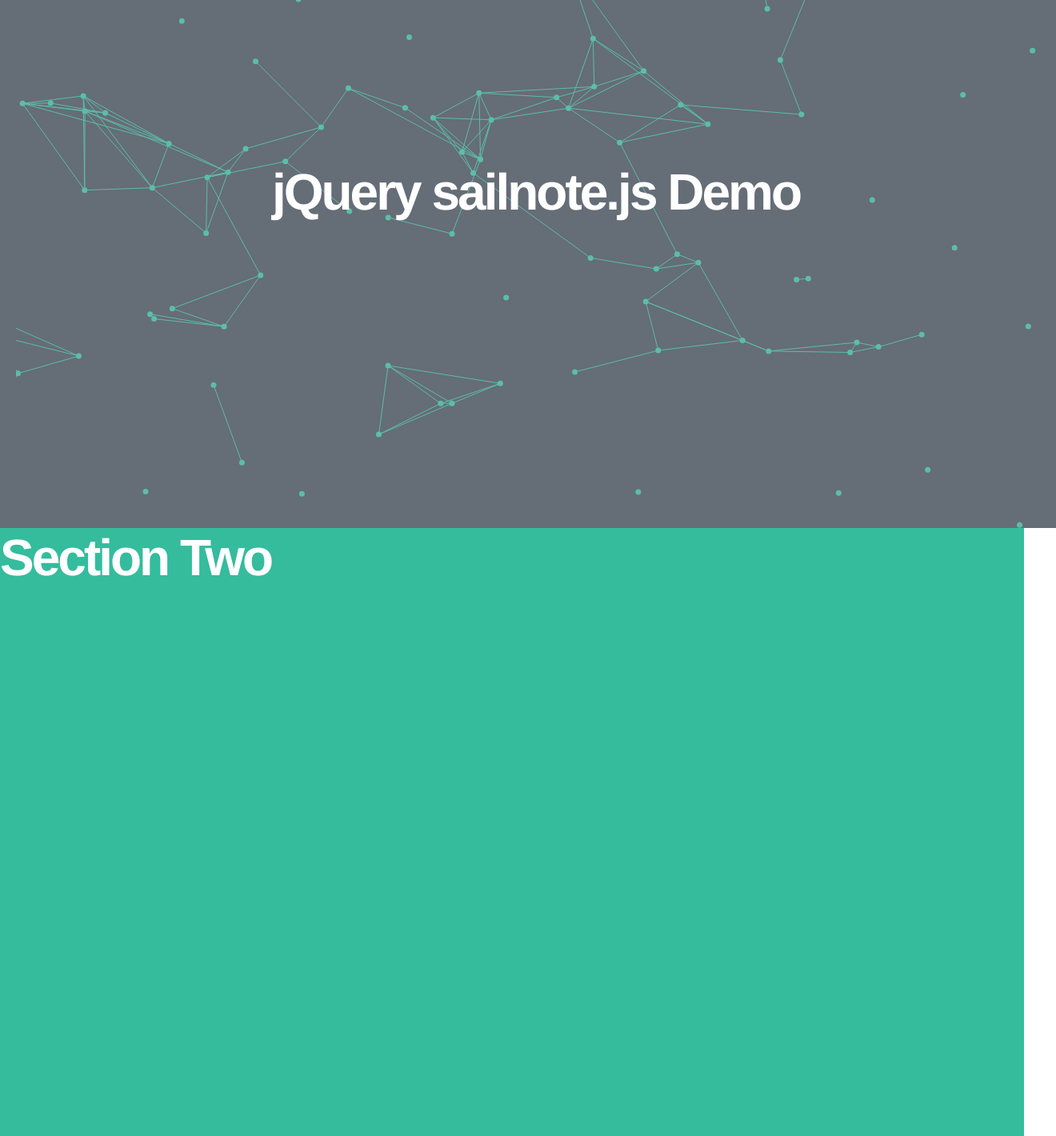
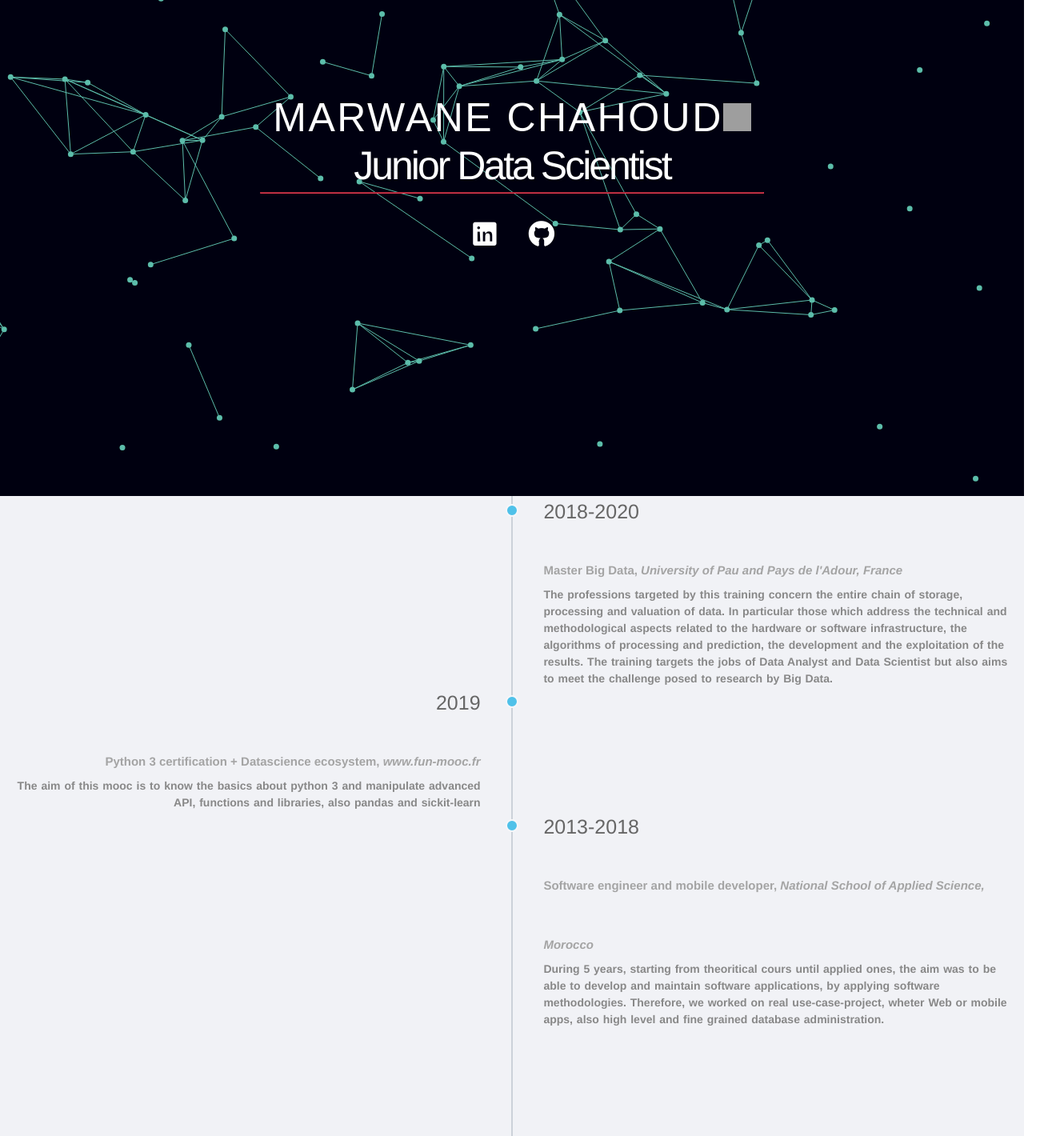
Before and after one commit to mjrlgue/mchahoud, a website: page index.html in a window 1280 px wide. Shown: the part 180-1600 px from the top of the page at 80% size, 1320 px wide, since content can reach past the window. Drawn offline with nearby package versions, Linux system fonts and the light colour scheme; grey boxes are pictures that could not be loaded; a web font is replaced by a local one.

Commit message:
add timeline feature+edit it

```diff
--- /dev/null
+++ b/css/mystyle.css
@@ -0,0 +1,58 @@
+/* particleground demo */
+#particles {
+  width: 100%;
+  height: 100%;
+  overflow: hidden;
+/* background color */
+  background: #000010;
+  font-family: 'Montserrat', sans-serif;
+  color: #fff;
+  line-height: 1.3;
+  -webkit-font-smoothing: antialiased;
+}
+
+#intro {
+  position: absolute;
+  left: 0;
+  top: 50%;
+  padding: 0 10px;
+  width: 100%;
+  text-align: center;
+}
+
+
+#name {
+  text-transform: uppercase;
+  font-size: 50px;
+  font-weight: 120;
+  color: #ffffff;
+  letter-spacing: 0.05em;
+}
+h1::after {
+  content: '';
+  width: 80px;
+  display: block;
+  background: #fff;
+  height: 10px;
+  margin: 30px auto;
+  line-height: 1.1;
+}
+
+/* Handwritten style */
+#role {
+  font: 400 100px/1.3 'Arizonia', Helvetica, sans-serif;
+  color: #ffffff;
+  font-size: 50px;
+  text-align: center;
+  text-shadow: 4px 4px 0px rgba(0,0,0,0.1);
+}
+
+/* remove space */
+.subintro #name {
+  text-align: center;
+  margin: 0;
+}
+.subintro #role {
+  text-align: center;
+  margin-top:  -7%;
+}
--- a/css/style.css
+++ b/css/style.css
@@ -1,15 +1,119 @@
-/* particleground demo */
-#particles {
-  width: 100%;
-  height: 100%;
-  overflow: hidden;
+* {
+   -webkit-box-sizing: border-box;
+   -moz-box-sizing: border-box;
+   box-sizing: border-box;
+   outline: none;
 }
 
-#intro {
-  position: absolute;
-  left: 0;
-  top: 50%;
-  padding: 0 10px;
-  width: 100%;
-  text-align: center;
+
+
+h1 {
+   text-align: center;
+   font-weight: 300;
+   color: #777
 }
+
+h1 span {
+   font-weight: 600;
+}
+
+.container {
+
+  letter-spacing: normal;
+  background: #F1F2F6;
+   width: 100%;
+   height: 100%;
+   position: relative;
+   overflow: hidden;
+}
+
+.container:before {
+   content: '';
+   position: absolute;
+   top: 0;
+   left: 50%;
+   margin-left: -1px;
+   width: 2px;
+   height: 100%;
+   background: #CCD1D9;
+   z-index: 1
+}
+
+.timeline-block {
+   width: -webkit-calc(50% + 8px);
+   width: -moz-calc(50% + 8px);
+   width: calc(50% + 8px);
+   display: -webkit-box;
+   display: -webkit-flex;
+   display: -moz-box;
+   display: flex;
+   -webkit-box-pack: justify;
+   -webkit-justify-content: space-between;
+   -moz-box-pack: justify;
+   justify-content: space-between;
+   clear: both;
+}
+
+.timeline-block-right {
+   float: right;
+}
+
+.timeline-block-left {
+   float: left;
+   direction: rtl
+}
+
+.marker {
+   width: 16px;
+   height: 16px;
+   border-radius: 50%;
+   border: 2px solid #F5F7FA;
+   background: #4FC1E9;
+   margin-top: 10px;
+   z-index: 9999
+}
+
+.timeline-content {
+   width: 95%;
+   padding: 0 15px;
+   color: #666
+}
+
+.timeline-content h3 {
+   margin-top: 5px;
+   margin-bottom: 5px;
+   font-size: 25px;
+   font-weight: 500
+}
+
+.timeline-content span {
+   font-size: 15px;
+   color: #a4a4a4;
+}
+
+.timeline-content p {
+   font-size: 14px;
+   line-height: 1.5em;
+   word-spacing: 1px;
+   color: #888;
+}
+
+
+@media screen and (max-width: 768px) {
+   .container:before {
+      left: 8px;
+      width: 2px;
+   }
+   .timeline-block {
+      width: 100%;
+      margin-bottom: 30px;
+   }
+   .timeline-block-right {
+      float: none;
+   }
+
+   .timeline-block-left {
+      float: none;
+      direction: ltr;
+   }
+}
--- a/index.html
+++ b/index.html
@@ -5,7 +5,15 @@
 <meta http-equiv="X-UA-Compatible" content="IE=edge,chrome=1">
 <meta name="viewport" content="width=device-width, initial-scale=1">
 <!-- css style -->
+<link rel="stylesheet" href="css/mystyle.css" />
 <link rel="stylesheet" href="css/style.css" />
+<!-- fb icons -->
+<link rel="stylesheet" href="https://use.fontawesome.com/releases/v5.2.0/css/all.css" type="text/css">
+
+<!-- Handwritten style -->
+<link href='http://fonts.googleapis.com/css?family=Arizonia' rel='stylesheet' type='text/css'>
+<!-- css for timeline -->
+
   <title>jQuery sailnote.js Demo</title>
   <style>
   * { padding:0; margin:0;}
@@ -25,16 +33,82 @@
   <script type="text/javascript" src="js/demo.js"></script>
 </head>
 <body>
-<div class="sn-slide" style="background-color:#656D77; padding:20px;" id="particles">
-  <div id="intro">jQuery sailnote.js Demo<br>
+<div class="sn-slide" id="particles">
+  <div id="intro">
+    <div class="subintro">
+    <h2 id="name" style="font-family: 'Syncopate', sans-serif; font-weight: 10;">Marwane Chahoud<a href="deedy.pdf" style="color: white;"><img src="https://png.icons8.com/office/40/000000/open-resume.png" height="35" width="35"></a></h2><br>
+    <h3 id="role">Junior Data Scientist</h3>
+
+    <center><hr style="width: 50%; background-color: #E83951; border-color: #E83951;"></center>
+    <a href="https://linkedin.com/in/marwane-chahoud-199409126/" target="_blank" style="color: white;"><i class="fab fa-linkedin" style="font-size: 0.5em;"></i></a>
+    &nbsp
+    <a href="https://github.com/mjrlgue" target="_blank" style="color: white;"><i class="fab fa-github" style="font-size: 0.5em;"></i></a>
+</div>
 </div>
 <br>
 
 </div>
-  <div class="sn-slide" sn-id="fadeIn" style="background-color:#34BC9D">Section Two</div>
-  <div class="sn-slide" style="background-color:#D870A9">Section Three</div>
-  <div class="sn-slide" style="background-color:#977BD5">Section Four</div>
-  <div class="sn-slide" style="background-color:#4B8AD6">Section Five</div>
+  <div class="sn-slide" sn-id="fadeIn">
+    <div class="container">
+
+     <div class="timeline-block timeline-block-right">
+        <div class="marker"></div>
+        <div class="timeline-content">
+           <h3>2018-2020</h3>
+           <span>Master Big Data, </span><span class="location"><i>University of Pau and Pays de l'Adour, France</i></span>
+           <p>The professions targeted by this training concern the entire chain of storage, processing and valuation of data. In particular those which address the technical and methodological aspects related to the hardware or software infrastructure, the algorithms of processing and prediction, the development and the exploitation of the results. The training targets the jobs of Data Analyst and Data Scientist but also aims to meet the challenge posed to research by Big Data.</p>
+        </div>
+     </div>
+
+     <div class="timeline-block timeline-block-left">
+        <div class="marker"></div>
+        <div class="timeline-content">
+           <h3>2019</h3>
+           <span>Python 3 certification + Datascience ecosystem, </span><span class="location"><i>www.fun-mooc.fr</i></span>
+           <p>The aim of this mooc is to know the basics about python 3 and manipulate advanced API, functions and libraries, also pandas and sickit-learn</p>
+        </div>
+     </div>
+
+     <div class="timeline-block timeline-block-right">
+        <div class="marker"></div>
+        <div class="timeline-content">
+           <h3>2013-2018</h3>
+           <span>Software engineer and mobile developer, </span><span class="location"><i>National School of Applied Science, Morocco</i></span>
+            <p>During 5 years, starting from theoritical cours until applied ones, the aim was to be able to develop and maintain software applications, by applying software methodologies. Therefore, we worked on real use-case-project, wheter Web or mobile apps, also high level and fine grained database administration.</p>
+          </div>
+     </div>
+
+     <!-- <div class="timeline-block timeline-block-left">
+        <div class="marker"></div>
+        <div class="timeline-content">
+           <h3>Fourth Year</h3>
+           <span>Some work experience</span>
+           <p>Lorem ipsum dolor sit amet, consectetur adipisicing elit, sed do eiusmod tempor incididunt ut labore et dolore magna aliqua. Ut enim ad minim veniam, quis nostrud exercitation ullamco laboris nisi ut aliquip ex ea commodo consequat. Duis aute irure dolor in reprehenderit in voluptate.</p>
+        </div>
+     </div> -->
+
+     <!-- <div class="timeline-block timeline-block-right">
+        <div class="marker"></div>
+        <div class="timeline-content">
+           <h3>Fifth Year</h3>
+           <span>Some work experience</span>
+           <p>Lorem ipsum dolor sit amet, consectetur adipisicing elit, sed do eiusmod tempor incididunt ut labore et dolore magna aliqua. Ut enim ad minim veniam, quis nostrud exercitation ullamco laboris nisi ut aliquip ex ea commodo consequat. Duis aute irure dolor in reprehenderit in voluptate.</p>
+        </div>
+     </div>
+  </div> -->
+
+
+
+
+
+
+
+
+  </div>
+  <div class="sn-slide" style="background-color:#D870A9">Under construction</div>
+  <div class="sn-slide" style="background-color:#977BD5">Under construction</div>
+  <div class="sn-slide" style="background-color:#4B8AD6">Under construction</div>
+
 
   <script>
     $(function(){
```
Also changed, not shown: img/cd-icon-location.svg (added), img/cd-icon-movie.svg (added), img/cd-icon-picture.svg (added).
